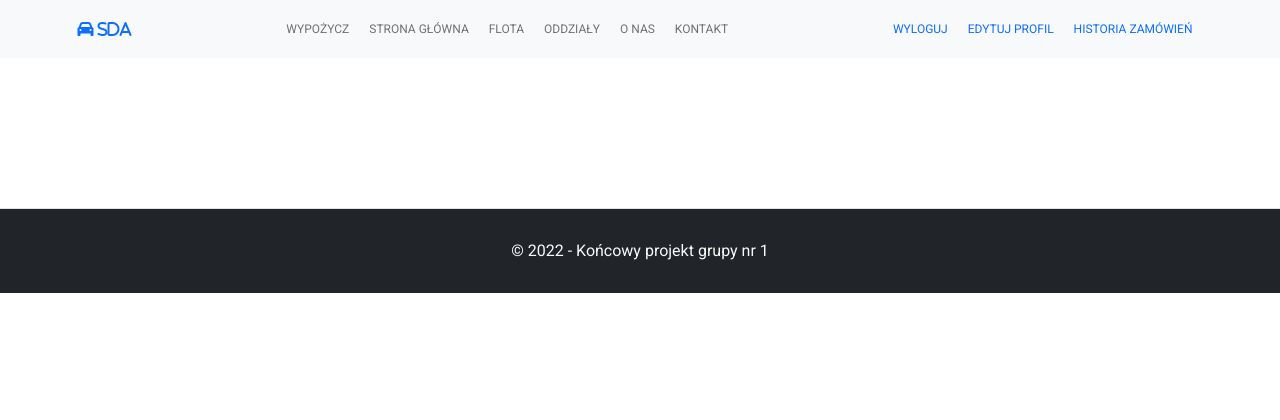
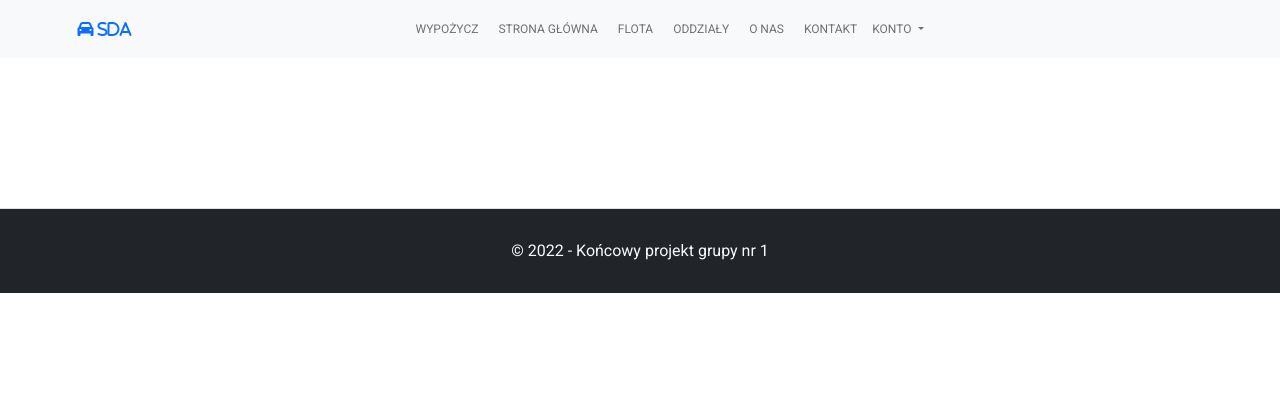
Before and after one commit to sda-project-group/car-rent, a Django app: page /carrent/base-test/ in a window 1280 px wide. Shown: the top 420 px of the page. Run offline with Django 4.2, Linux system fonts and the light colour scheme; the visitor is signed in with stand-in values (Sample User, id 1); some libraries are stand-ins or nearby versions.

Commit message:
Change navbar

```diff
--- a/carrent/carrentapp/templates/carrentapp/base.html
+++ b/carrent/carrentapp/templates/carrentapp/base.html
@@ -35,16 +35,28 @@
                 <a class="nav-link px-lg-3" href="{% url 'car_list' %}">Oddziały</a>
               <a class="nav-link px-lg-3" href="{% url 'about' %}">O nas</a>
               <a class="nav-link px-lg-3" href="{% url 'contact' %}">Kontakt</a>
-                </div>
+
+
+
+
+{% if request.user.is_authenticated %}
+      <ul class="navbar-nav">
+        <li class="nav-item dropdown">
+          <a class="nav-link dropdown-toggle" href="#" id="navbarDarkDropdownMenuLink" role="button" data-bs-toggle="dropdown" aria-expanded="false">
+            Konto
+          </a>
+          <ul class="dropdown-menu dropdown-menu-dark" aria-labelledby="navbarDarkDropdownMenuLink">
+            <li><a class="dropdown-item" href="{% url 'logout' %}">Wyloguj</a></li>
+            <li><a class="dropdown-item" href="{% url 'user-profile' %}">Edytuj profil</a></li>
+            <li><a class="dropdown-item" href="{% url 'order_history' %}">Historia zamówień</a></li>
+          </ul>
+        </li>
+      </ul>
+           </div>
                   </div>
-                {% if request.user.is_authenticated %}
-                 <a class="nav-link" href="{% url 'logout' %}">Wyloguj</a>
-                 <a class="nav-link" href="{% url 'user-profile' %}">Edytuj profil</a>
-                <a class="nav-link" href="{% url 'order_history' %}">Historia zamówień</a>
-                {% else %}
+            {% else %}
             <a class="navbar-brand" href="{% url 'login' %}"><i class="bi bi-people-fill orange-color"></i></a>
                 {% endif %}
-
 
         </div>
       </nav>
```
